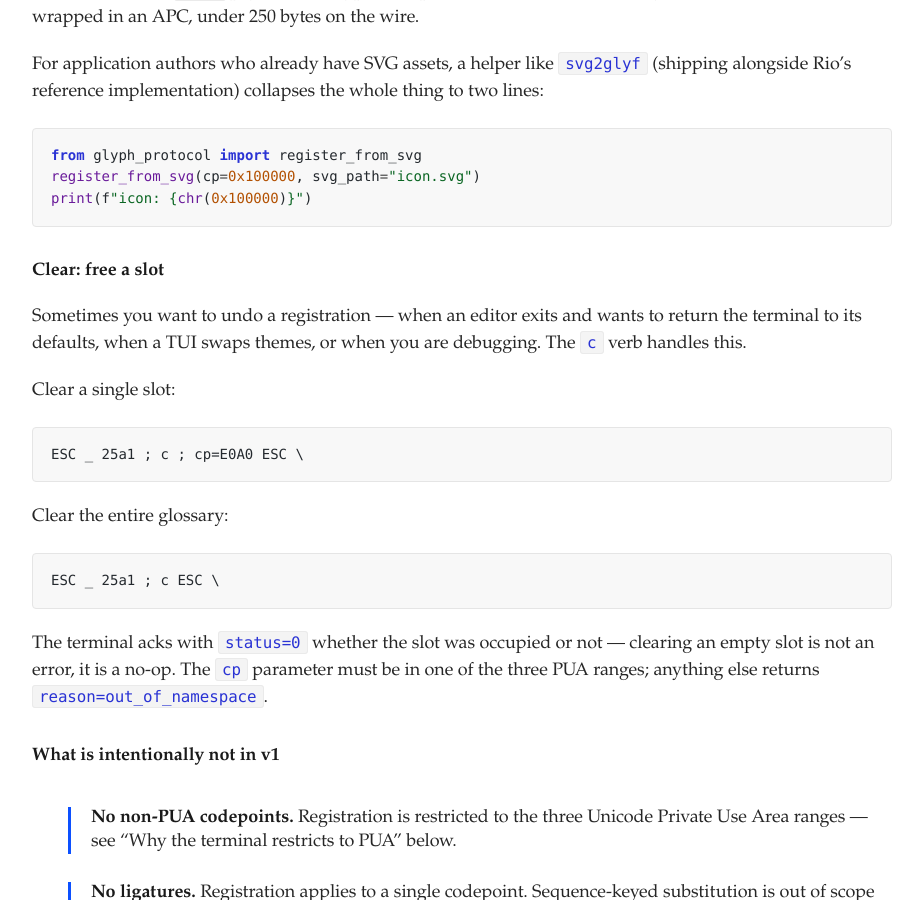
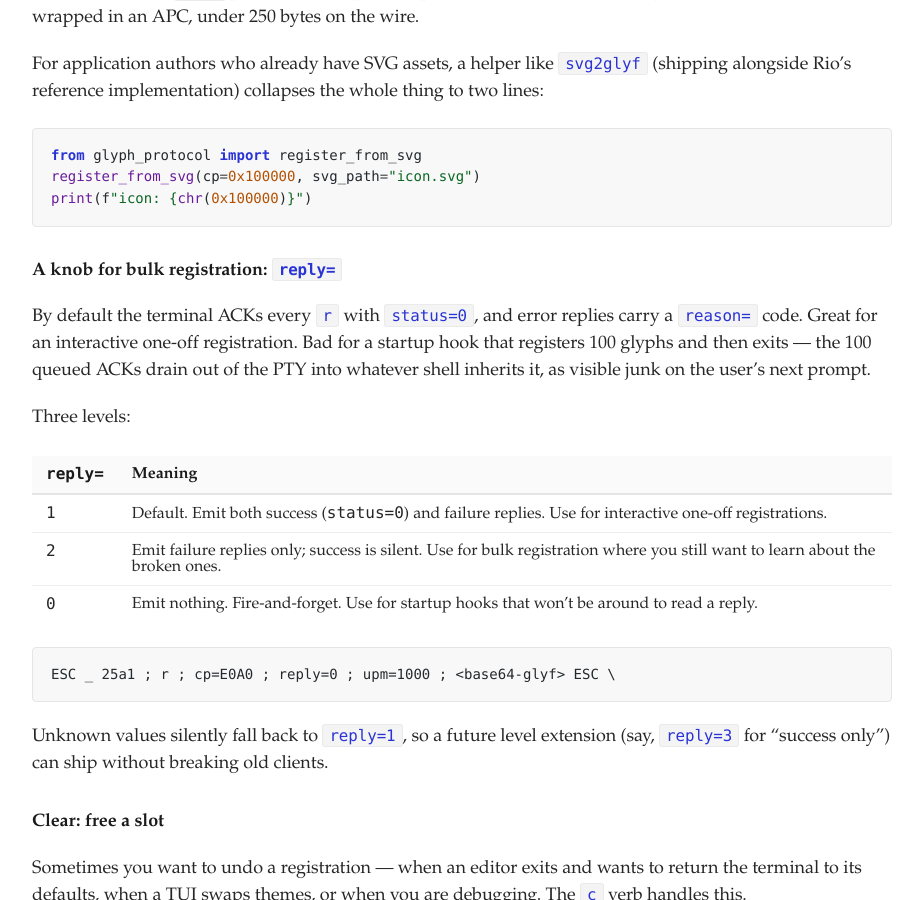
Before and after one commit to raphamorim/raphamorim.github.com, a Jekyll site: the page built from _posts/2026-04-18-introducing-glyph-protocol-for-terminals.md, in a window 1280 px wide and 900 px high, scrolled down 7698 px. Shown: the whole window, without its empty margins (178-1101 px from the left). Built offline with Jekyll 4.4.1, drawn with Linux system fonts in a browser that asks for light colours.

Commit message:
add reply parameter

````diff
--- a/_posts/2026-04-18-introducing-glyph-protocol-for-terminals.md
+++ b/_posts/2026-04-18-introducing-glyph-protocol-for-terminals.md
@@ -204,6 +204,24 @@ register_from_svg(cp=0x100000, svg_path="icon.svg")
 print(f"icon: {chr(0x100000)}")
 ```
 
+#### A knob for bulk registration: `reply=`
+
+By default the terminal ACKs every `r` with `status=0`, and error replies carry a `reason=` code. Great for an interactive one-off registration. Bad for a startup hook that registers 100 glyphs and then exits — the 100 queued ACKs drain out of the PTY into whatever shell inherits it, as visible junk on the user's next prompt.
+
+Three levels:
+
+| `reply=` | Meaning |
+|----------|---------|
+| `1`      | Default. Emit both success (`status=0`) and failure replies. Use for interactive one-off registrations. |
+| `2`      | Emit failure replies only; success is silent. Use for bulk registration where you still want to learn about the broken ones. |
+| `0`      | Emit nothing. Fire-and-forget. Use for startup hooks that won't be around to read a reply. |
+
+```
+ESC _ 25a1 ; r ; cp=E0A0 ; reply=0 ; upm=1000 ; <base64-glyf> ESC \
+```
+
+Unknown values silently fall back to `reply=1`, so a future level extension (say, `reply=3` for "success only") can ship without breaking old clients.
+
 #### Clear: free a slot
 
 Sometimes you want to undo a registration — when an editor exits and wants to return the terminal to its defaults, when a TUI swaps themes, or when you are debugging. The `c` verb handles this.
````
